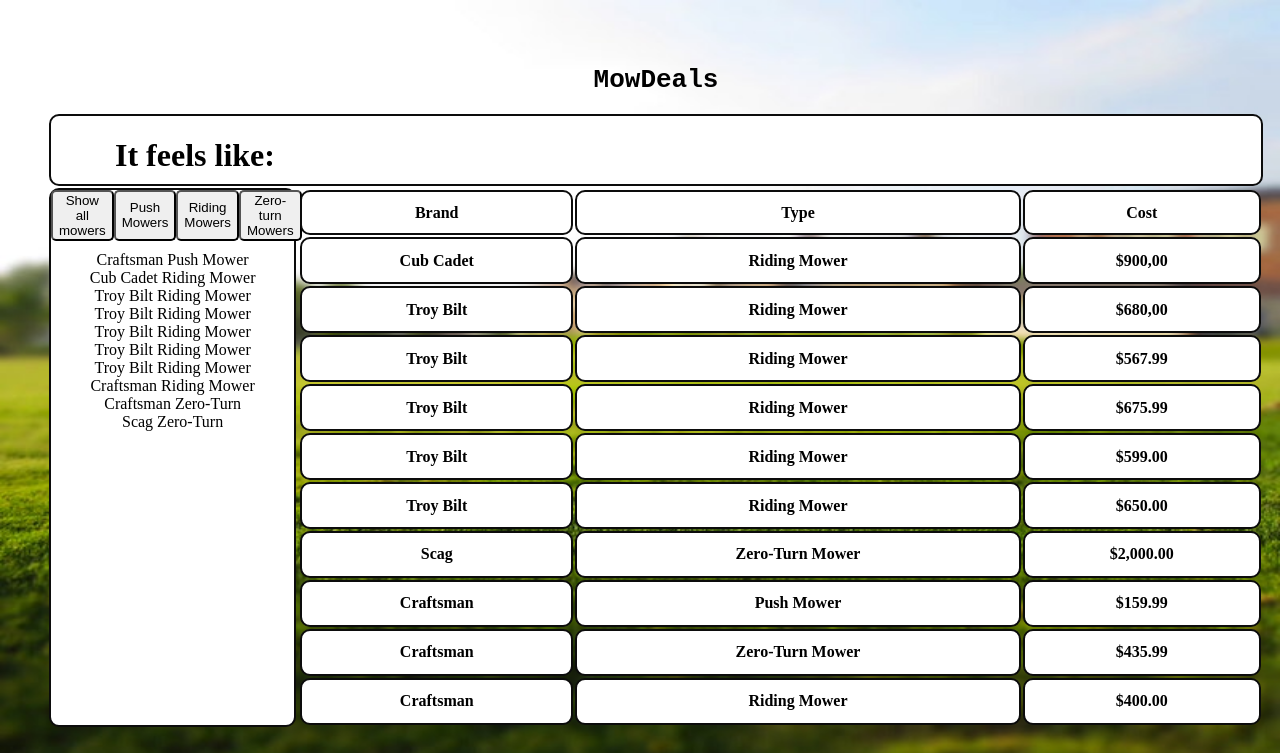
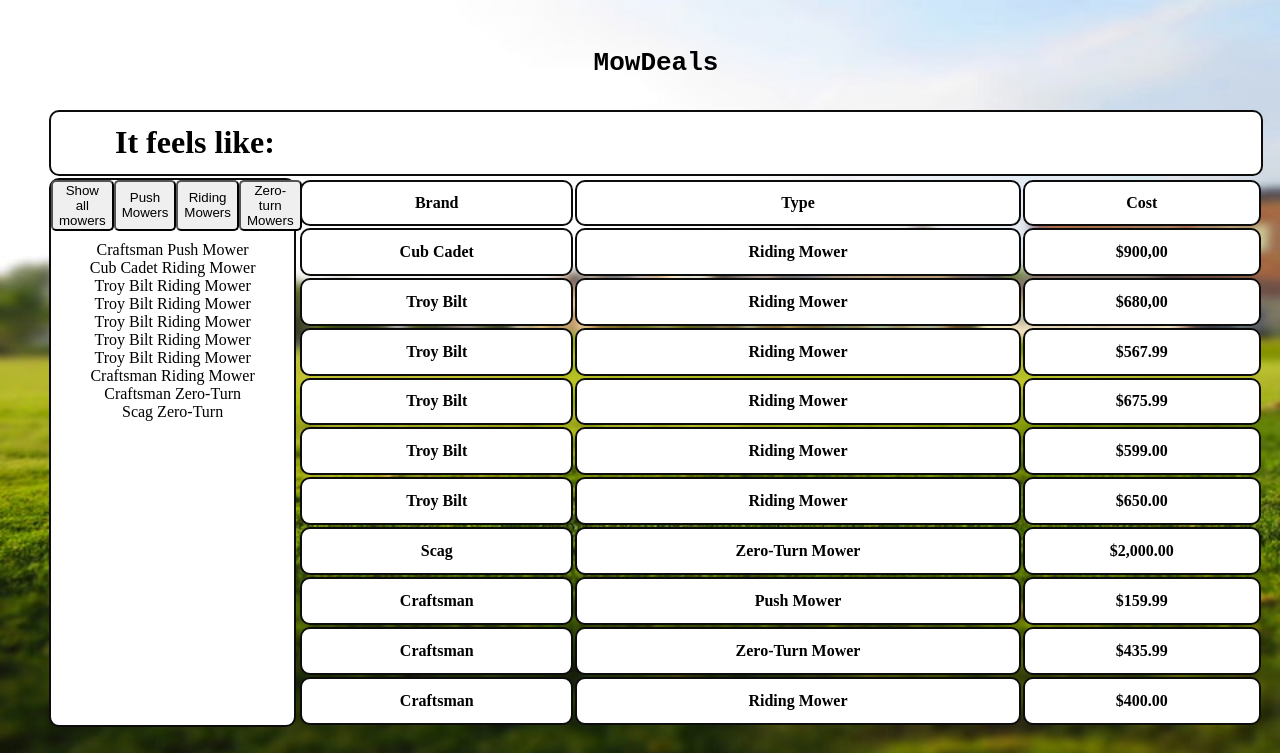
Before and after one commit to KaiWyrmsbane/LawnCareWebsite, a plain HTML site: page index.html in a window 1280 px wide. Shown: the top 753 px of the page. Drawn offline with Linux system fonts and the light colour scheme; no server answers.

Commit message:
edited stylesheet

```diff
--- a/styles/IndexStyleSheet.css
+++ b/styles/IndexStyleSheet.css
@@ -64,7 +64,9 @@
 .temp{
     margin: auto 1em auto 0;
 }
-/* testing */
+h1{
+    margin: auto 0 auto 0;
+}
 .box{
     display: none;
 }
```
